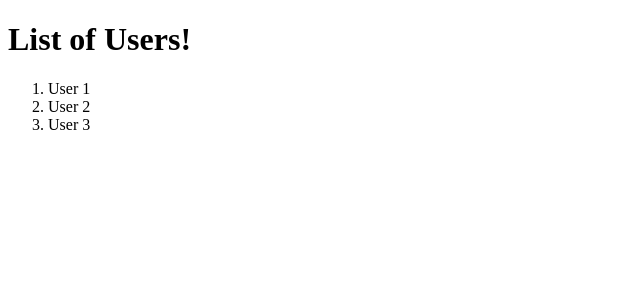
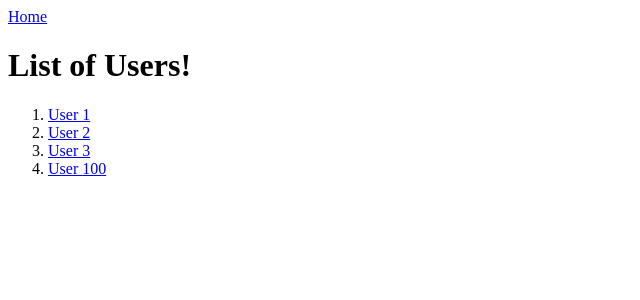
Before and after one commit to FaustoFaggion/Base-Infra-Nestjs, a Next.js app in the folder frontend_nextjs/: page /users in a window 1280 px wide. Shown: the top 300 px of the page, without its empty margins (0-640 px from the left). Built offline with nearby package versions, Linux system fonts and the light colour scheme.

Commit message:
estuding link with next

```diff
--- a/frontend_nextjs/src/app/page.tsx
+++ b/frontend_nextjs/src/app/page.tsx
@@ -1,8 +1,11 @@
+import Link from "next/link";
 
 export default function Home() {
   return (
     <>
       <h1>Welcome Home!</h1>
+
+      <Link href="/users">Users</Link>
     </>
   );
 }
--- a/frontend_nextjs/src/app/users/page.tsx
+++ b/frontend_nextjs/src/app/users/page.tsx
@@ -1,4 +1,5 @@
 import { Metadata } from "next";
+import Link from "next/link";
 
 export const metadata: Metadata = {
     title: "users Metadata",
@@ -6,13 +7,20 @@ export const metadata: Metadata = {
 
 
 export default function Users() {
+
+    const user = 100;
+
     return (
         <>
+            <header>
+                <Link href="/">Home</Link>
+            </header>
             <h1>List of Users!</h1>
             <ol>
-                <li>User 1</li>
-                <li>User 2</li>
-                <li>User 3</li>
+                <li><Link href="/users/1"> User 1 </Link></li>
+                <li><Link href="/users/2"> User 2 </Link></li>
+                <li><Link href="/users/3" replace> User 3 </Link> </li>
+                <li><Link href={`/users/${user}`} >User {user}</Link></li>
             </ol>
         </>
     )
```
